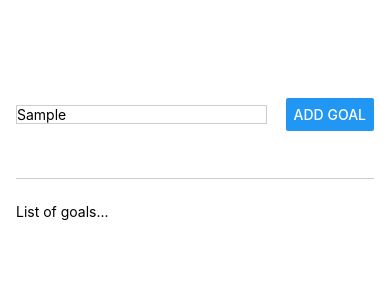
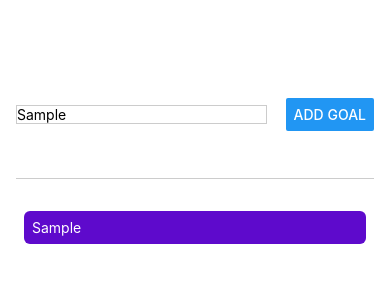
Before and after one commit to RRFayad/React-Native__Goals-app, a React Native app: screen / in a window 390 px wide. Both pictures are taken after typing "Sample" into the empty fields and a click on the button "ADD GOAL". Shown: the top 300 px of the page. Built offline with nearby package versions, Linux system fonts and the light colour scheme.

Commit message:
Started Scrollabe List Content

```diff
--- a/App.js
+++ b/App.js
@@ -1,14 +1,44 @@
-import { StyleSheet, Text, View, Button, TextInput } from "react-native";
+import { useState } from "react";
+import {
+  StyleSheet,
+  Text,
+  View,
+  Button,
+  TextInput,
+  ScrollView,
+} from "react-native";
 
 export default function App() {
+  const [enteredGoal, setEnteredGoal] = useState("");
+  const [goalsList, setGoalsList] = useState([]);
+
+  const goalInputHandler = (enteredText) => {
+    setEnteredGoal(enteredText);
+  };
+
+  const addGoalHandler = () => {
+    console.log(enteredGoal);
+    setGoalsList((prevState) => [...prevState, enteredGoal]);
+  };
+
   return (
     <View style={styles.appContainer}>
       <View style={styles.inputContainer}>
-        <TextInput style={styles.textInput} placeholder="Insert Goal" />
-        <Button title="Add Goal" />
+        <TextInput
+          style={styles.textInput}
+          placeholder="Insert Goal"
+          onChangeText={goalInputHandler}
+        />
+        <Button title="Add Goal" onPress={addGoalHandler} />
       </View>
       <View style={styles.goalsContainer}>
-        <Text>List of goals...</Text>
+        <ScrollView>
+          {goalsList.map((goal) => (
+            <View style={styles.goalItemContainer} key={goalsList.length}>
+              <Text style={styles.goalItemText}>{goal}</Text>
+            </View>
+          ))}
+        </ScrollView>
       </View>
     </View>
   );
@@ -38,4 +68,13 @@ const styles = StyleSheet.create({
   goalsContainer: {
     flex: 5,
   },
+  goalItemContainer: {
+    margin: 8,
+    padding: 8,
+    borderRadius: 6,
+    backgroundColor: "#5e0acc",
+  },
+  goalItemText: {
+    color: "white",
+  },
 });
```
